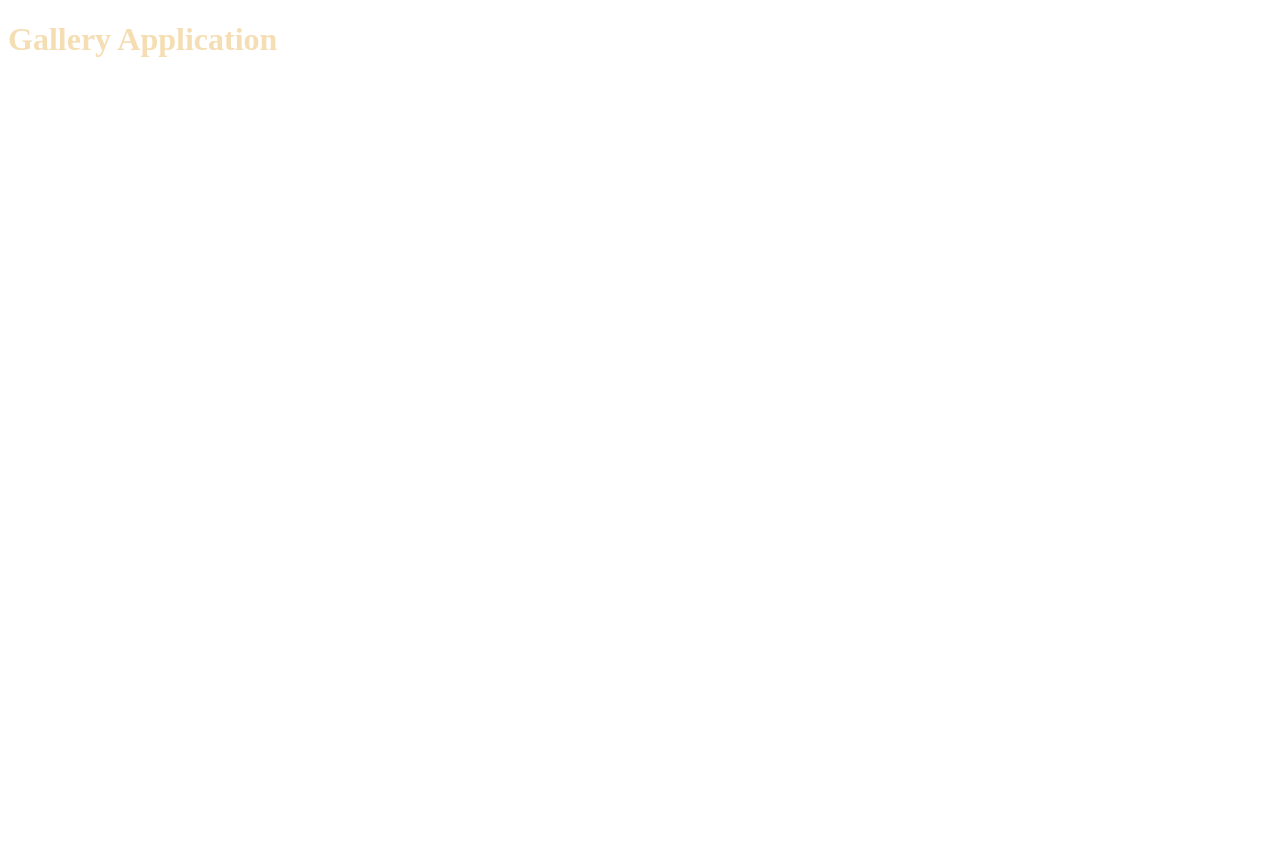
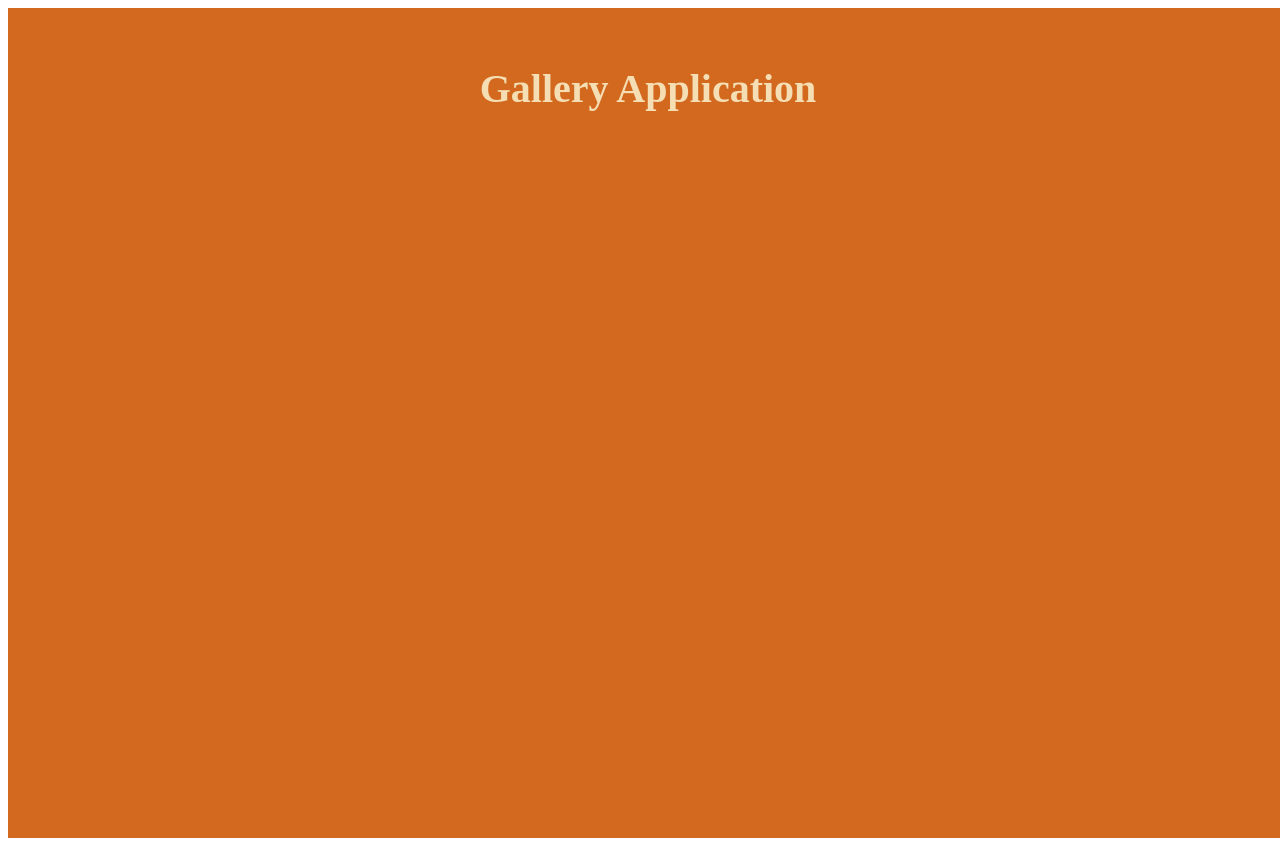
Before and after one commit to lvarayut/styled-components-tutorial, a React (Create React App) app: page / in a window 1280 px wide. Before the commit the page ends 800 px from the top, so only its background shows below. Built offline with nearby package versions, Linux system fonts and the light colour scheme; the HTML template or start-up script is replaced by a standard one.

Commit message:
Step-3 Style component

```diff
--- a/src/App.js
+++ b/src/App.js
@@ -2,15 +2,24 @@ import React, { Component } from 'react';
 import styled from 'styled-components';
 
 const Title = styled.h1`
-  color: ${props => props.color ||  'goldenrod'}
+  color: ${props => props.color ||  'goldenrod'};
+  font-size: 2.5em;
 `;
 
 class App extends Component {
   render() {
     return (
-      <Title color="wheat">Gallery Application</Title>
+      <div className={this.props.className}>
+        <Title color="wheat">Gallery Application</Title>
+      </div>
     );
   }
 }
 
-export default App;
+export default styled(App)`
+  background-color: chocolate;
+  width: 100vw;
+  height: 100vh;
+  text-align: center;
+  padding-top: 30px;
+`;
```
